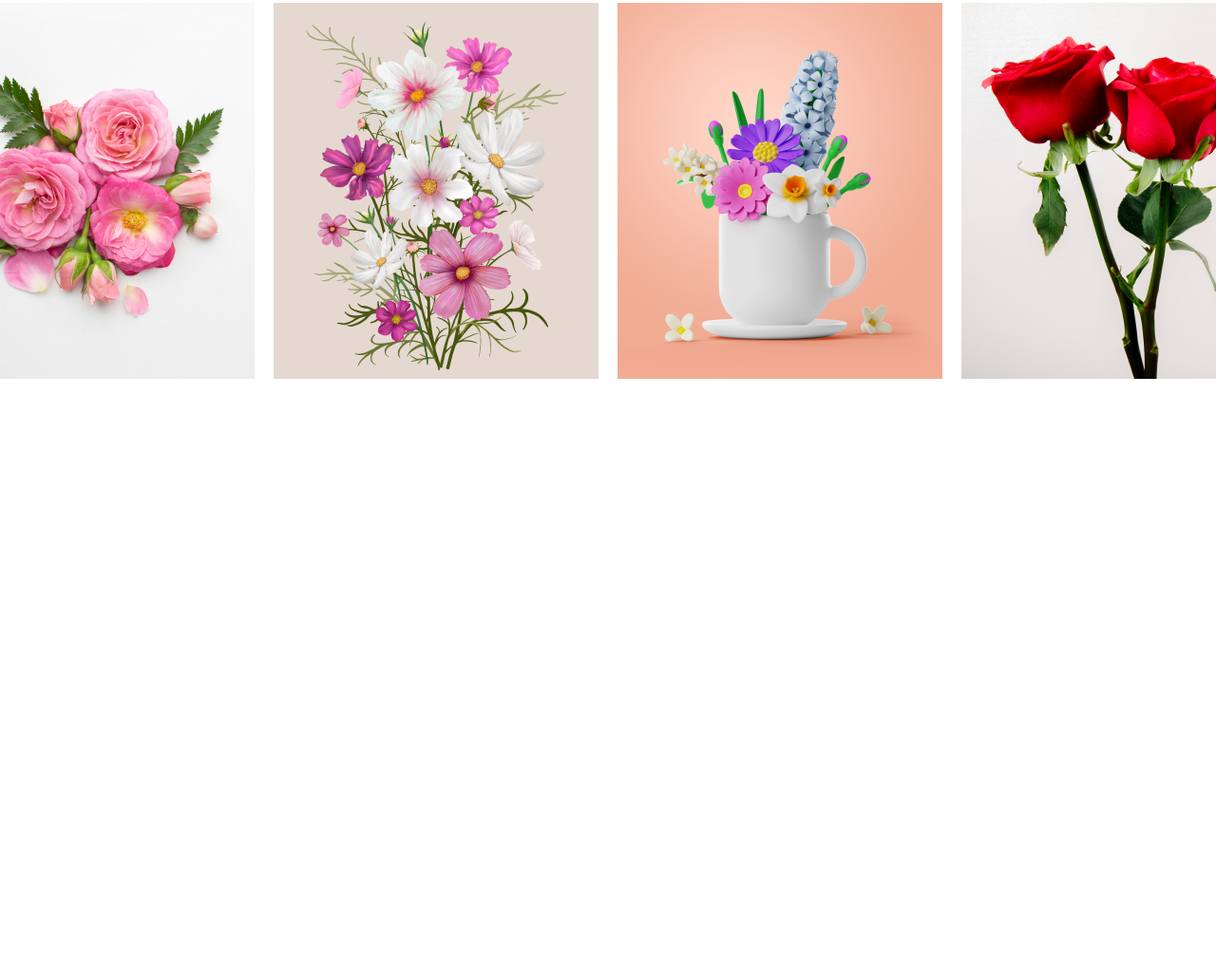
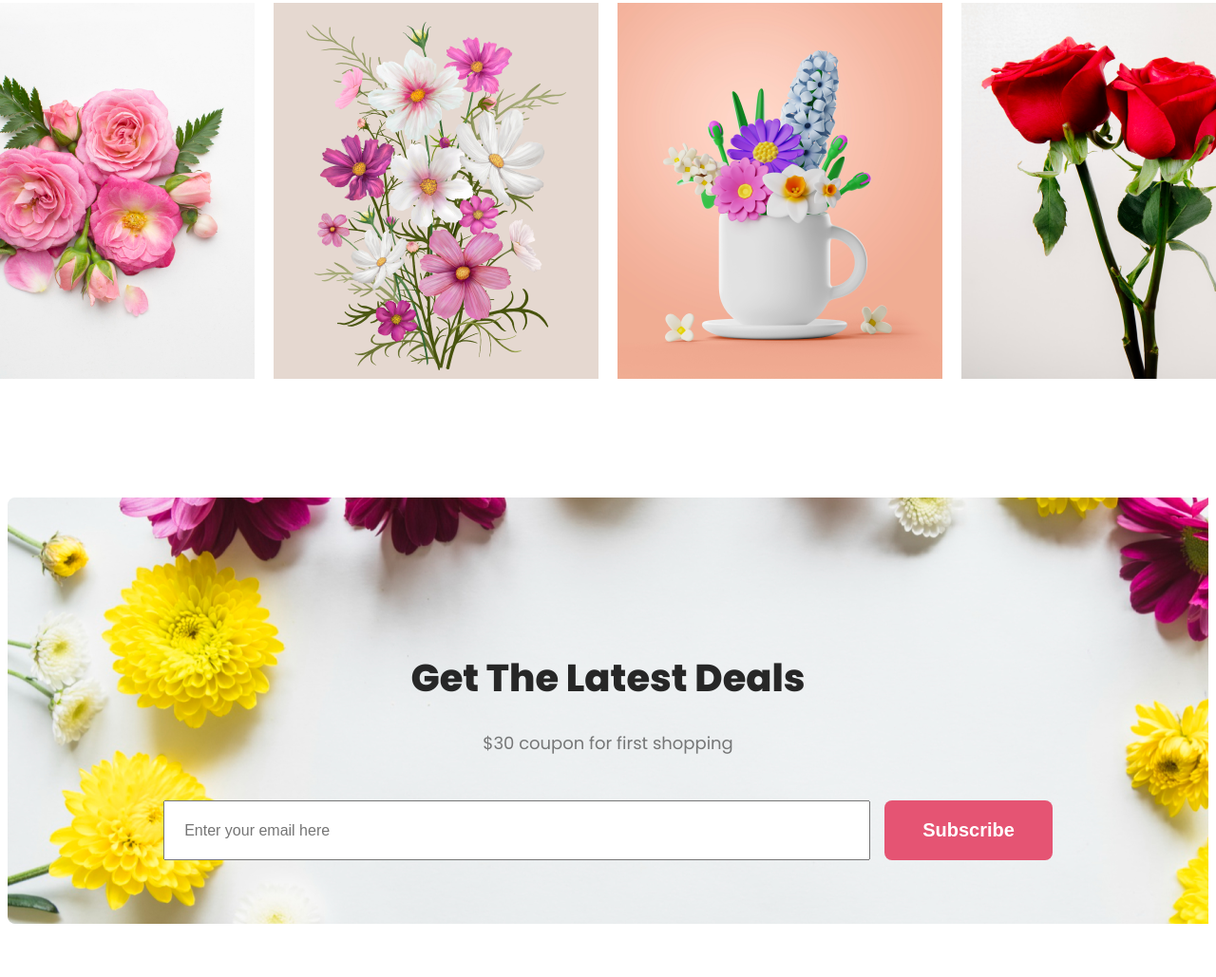
Before and after one commit to sh4aadman/flower-shop, a plain HTML site: page index.html in a window 1280 px wide. Shown: the part 4167-5196 px from the top of the page at 95% size. Before the commit the page ends 4691 px from the top, so only its background shows below. Drawn offline with Linux system fonts and the light colour scheme.

Commit message:
subscribe section added

```diff
--- a/index.html
+++ b/index.html
@@ -98,6 +98,15 @@
                 <img src="Flower Asset/Rectangle 6.png" alt="rectangle-flower-photo">
             </section>
         </article>
+
+        <article class="hero-section">
+            <h3 class="section-title">Get The Latest Deals</h3>
+            <p class="section-description">$30 coupon for first shopping</p>
+            <section class="subscribe">
+                <input class="email-input" type="email" placeholder="Enter your email here">
+                <button class="btn-primary">Subscribe</button>
+            </section>
+        </article>
     </main>
     <footer></footer>
 </body>
--- a/styles/style.css
+++ b/styles/style.css
@@ -152,3 +152,31 @@ body {
     justify-content: center;
     gap: 20px;
 }
+
+/* hero-section styles */
+
+.hero-section {
+    background-image: url('../Flower Asset/Rectangle\ 9.png');
+    background-repeat: no-repeat;
+    padding: 120px;
+    max-width: 1140px;
+    margin: 0 auto;
+}
+
+.subscribe {
+    display: flex;
+    justify-content: center;
+    gap: 15px;
+    margin-top: 45px;
+}
+
+.email-input {
+    width: 700px;
+    padding: 20px;
+}
+
+input[placeholder] {
+    color: rgba(39, 39, 39, 0.60);
+    font-size: 16px;
+    font-weight: 400;
+}
```
